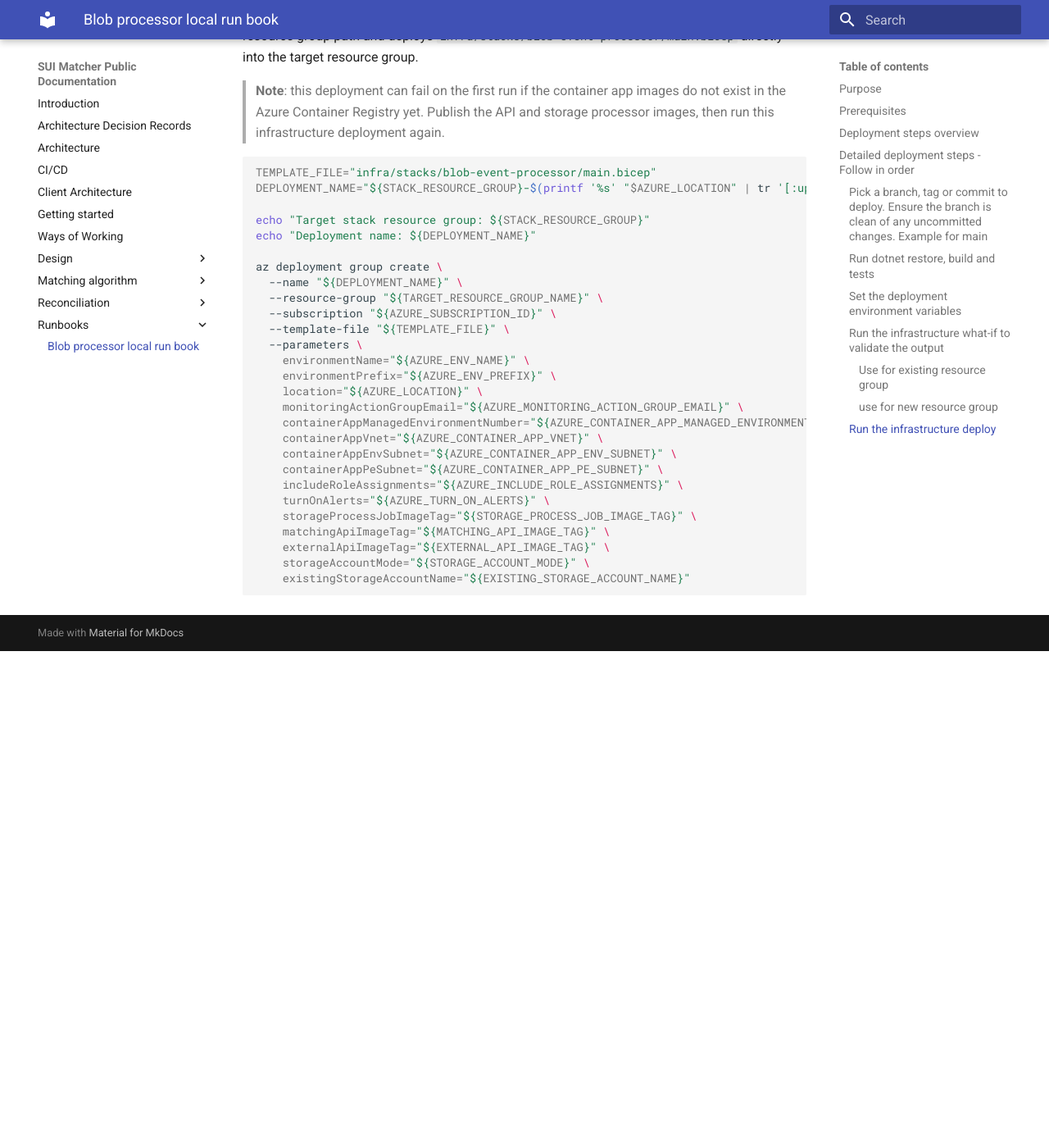
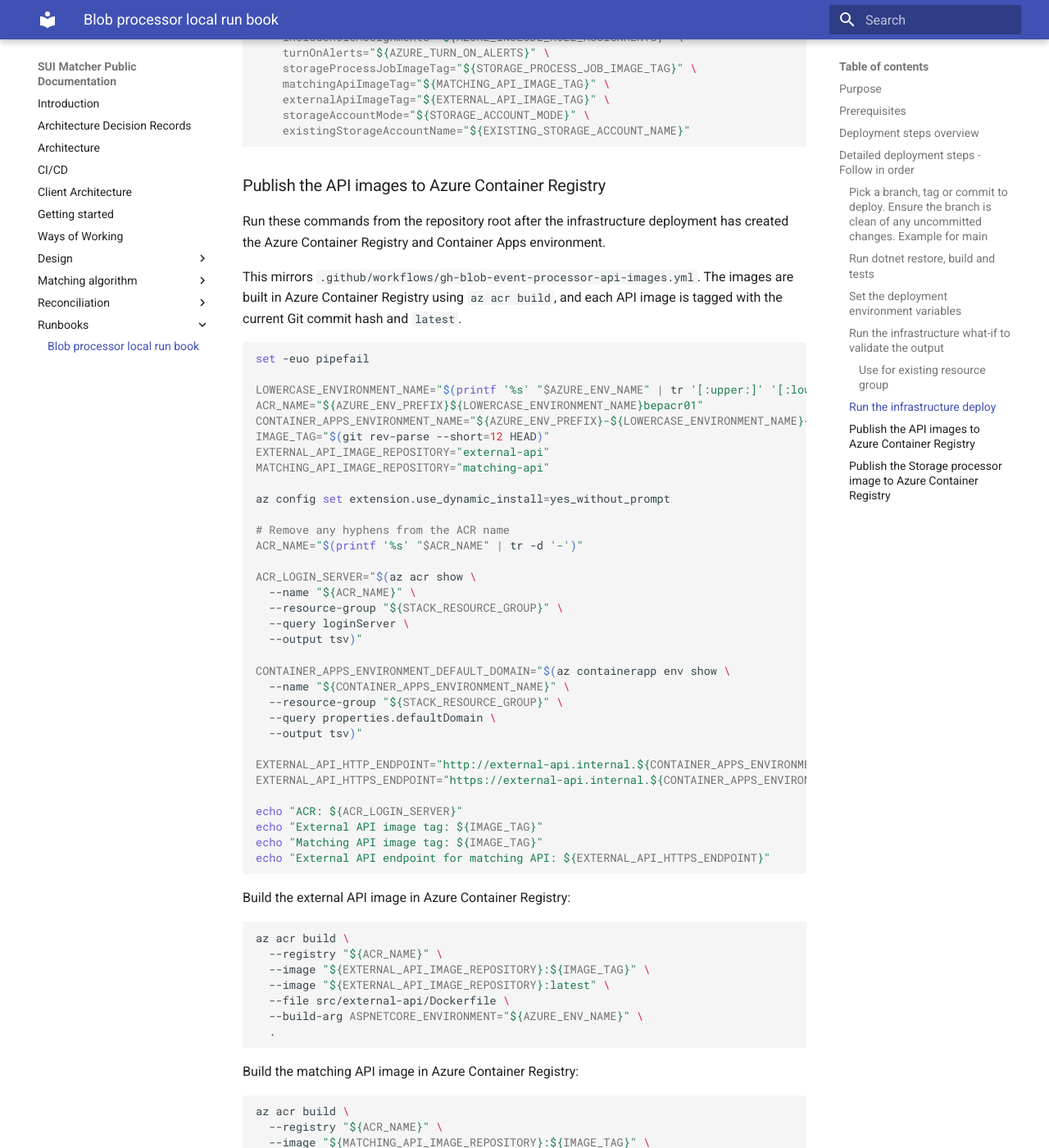
Before and after one commit to DFE-Digital/SUI_Matcher, an MkDocs documentation site: the page built from documentation/docs/runbooks/blob-processor-local-runbook.md, in a window 1280 px wide and 1400 px high, scrolled down 4354 px. Shown: the whole window at 82% size. Built offline with MkDocs 1.6.1 and Material for MkDocs 9.7.7, drawn with Linux system fonts in a browser that asks for light colours; before the commit the page ends 5148 px from its top, so only the background shows below that; some of the changed text lies outside the part shown.

Commit message:
add push images to runbook
also removed the create rg as were not using that yet

````diff
--- a/documentation/docs/runbooks/blob-processor-local-runbook.md
+++ b/documentation/docs/runbooks/blob-processor-local-runbook.md
@@ -17,9 +17,10 @@
 3. [Set the deployment environment variables](#set-the-deployment-environment-variables).
 4. [Run the infrastructure what-if to validate the output](#run-the-infrastructure-what-if-to-validate-the-output).
 5. [Run the infrastructure deployment](#run-the-infrastructure-deploy).
-6. TODO: Run the API' and Storage processor deployment which will deploy the API and Storage processor applications to the Azure container registry.
-7. TODO: Run the infrastructure deployment again to deploy the applications to the environment.
-8. Run the smoke tests to validate the deployment. You can do this by placing a CSV file in the blob storage and checking the logs of the storage processor to see if it has processed the file.
+6. [Publish the API images to Azure Container Registry](#publish-the-api-images-to-azure-container-registry).
+7. [Publish the Storage processor image to Azure Container Registry](#publish-the-storage-processor-image-to-azure-container-registry).
+8. TODO: Run the infrastructure deployment again to deploy the applications to the environment.
+9. Run the smoke tests to validate the deployment. You can do this by placing a CSV file in the blob storage and checking the logs of the storage processor to see if it has processed the file.
 
 ## Detailed deployment steps - Follow in order
 
@@ -167,37 +168,6 @@
 
 ```
 
-#### use for new resource group
-
-```bash
-
-TEMPLATE_FILE="infra/stacks/blob-event-processor/subscription.bicep"
-
-az deployment group what-if \
-  --name "${DEPLOYMENT_NAME}" \
-  --resource-group "${TARGET_RESOURCE_GROUP_NAME}" \
-  --subscription "${AZURE_SUBSCRIPTION_ID}" \
-  --template-file "${TEMPLATE_FILE}" \
-  --parameters \
-    environmentName="${AZURE_ENV_NAME}" \
-    environmentPrefix="${AZURE_ENV_PREFIX}" \
-    location="${AZURE_LOCATION}" \
-    monitoringActionGroupEmail="${AZURE_MONITORING_ACTION_GROUP_EMAIL}" \
-    containerAppManagedEnvironmentNumber="${AZURE_CONTAINER_APP_MANAGED_ENVIRONMENT_NUMBER}" \
-    containerAppVnet="${AZURE_CONTAINER_APP_VNET}" \
-    containerAppEnvSubnet="${AZURE_CONTAINER_APP_ENV_SUBNET}" \
-    containerAppPeSubnet="${AZURE_CONTAINER_APP_PE_SUBNET}" \
-    includeRoleAssignments="${AZURE_INCLUDE_ROLE_ASSIGNMENTS}" \
-    turnOnAlerts="${AZURE_TURN_ON_ALERTS}" \
-    storageProcessJobImageTag="${STORAGE_PROCESS_JOB_IMAGE_TAG}" \
-    matchingApiImageTag="${MATCHING_API_IMAGE_TAG}" \
-    externalApiImageTag="${EXTERNAL_API_IMAGE_TAG}" \
-    resourceGroupMode="${RESOURCE_GROUP_MODE}" \
-    targetResourceGroupName="${TARGET_RESOURCE_GROUP_NAME}" \
-    storageAccountMode="${STORAGE_ACCOUNT_MODE}" \
-    existingStorageAccountName="${EXISTING_STORAGE_ACCOUNT_NAME}"
-```
-
 ### Run the infrastructure deploy
 
 Review the what-if output before running the deployment. This command follows the existing resource group path and deploys
@@ -235,3 +205,158 @@
     storageAccountMode="${STORAGE_ACCOUNT_MODE}" \
     existingStorageAccountName="${EXISTING_STORAGE_ACCOUNT_NAME}"
 ```
+
+### Publish the API images to Azure Container Registry
+
+Run these commands from the repository root after the infrastructure deployment has created the Azure Container Registry
+and Container Apps environment.
+
+This mirrors `.github/workflows/gh-blob-event-processor-api-images.yml`. The images are built in Azure Container
+Registry using `az acr build`, and each API image is tagged with the current Git commit hash and `latest`.
+
+```bash
+set -euo pipefail
+
+LOWERCASE_ENVIRONMENT_NAME="$(printf '%s' "$AZURE_ENV_NAME" | tr '[:upper:]' '[:lower:]')"
+ACR_NAME="${AZURE_ENV_PREFIX}${LOWERCASE_ENVIRONMENT_NAME}bepacr01"
+CONTAINER_APPS_ENVIRONMENT_NAME="${AZURE_ENV_PREFIX}-${LOWERCASE_ENVIRONMENT_NAME}-bep-cae-${AZURE_CONTAINER_APP_MANAGED_ENVIRONMENT_NUMBER}"
+IMAGE_TAG="$(git rev-parse --short=12 HEAD)"
+EXTERNAL_API_IMAGE_REPOSITORY="external-api"
+MATCHING_API_IMAGE_REPOSITORY="matching-api"
+
+az config set extension.use_dynamic_install=yes_without_prompt
+
+# Remove any hyphens from the ACR name
+ACR_NAME="$(printf '%s' "$ACR_NAME" | tr -d '-')"
+
+ACR_LOGIN_SERVER="$(az acr show \
+  --name "${ACR_NAME}" \
+  --resource-group "${STACK_RESOURCE_GROUP}" \
+  --query loginServer \
+  --output tsv)"
+
+CONTAINER_APPS_ENVIRONMENT_DEFAULT_DOMAIN="$(az containerapp env show \
+  --name "${CONTAINER_APPS_ENVIRONMENT_NAME}" \
+  --resource-group "${STACK_RESOURCE_GROUP}" \
+  --query properties.defaultDomain \
+  --output tsv)"
+
+EXTERNAL_API_HTTP_ENDPOINT="http://external-api.internal.${CONTAINER_APPS_ENVIRONMENT_DEFAULT_DOMAIN}"
+EXTERNAL_API_HTTPS_ENDPOINT="https://external-api.internal.${CONTAINER_APPS_ENVIRONMENT_DEFAULT_DOMAIN}"
+
+echo "ACR: ${ACR_LOGIN_SERVER}"
+echo "External API image tag: ${IMAGE_TAG}"
+echo "Matching API image tag: ${IMAGE_TAG}"
+echo "External API endpoint for matching API: ${EXTERNAL_API_HTTPS_ENDPOINT}"
+```
+
+Build the external API image in Azure Container Registry:
+
+```bash
+az acr build \
+  --registry "${ACR_NAME}" \
+  --image "${EXTERNAL_API_IMAGE_REPOSITORY}:${IMAGE_TAG}" \
+  --image "${EXTERNAL_API_IMAGE_REPOSITORY}:latest" \
+  --file src/external-api/Dockerfile \
+  --build-arg ASPNETCORE_ENVIRONMENT="${AZURE_ENV_NAME}" \
+  .
+```
+
+Build the matching API image in Azure Container Registry:
+
+```bash
+az acr build \
+  --registry "${ACR_NAME}" \
+  --image "${MATCHING_API_IMAGE_REPOSITORY}:${IMAGE_TAG}" \
+  --image "${MATCHING_API_IMAGE_REPOSITORY}:latest" \
+  --file src/matching-api/Dockerfile \
+  --build-arg ASPNETCORE_ENVIRONMENT="${AZURE_ENV_NAME}" \
+  --build-arg EXTERNAL_API_HTTP_ENDPOINT="${EXTERNAL_API_HTTP_ENDPOINT}" \
+  --build-arg EXTERNAL_API_HTTPS_ENDPOINT="${EXTERNAL_API_HTTPS_ENDPOINT}" \
+  .
+```
+
+Check that both repositories contain the current Git commit hash and `latest` tags:
+
+```bash
+az acr repository show-tags \
+  --name "${ACR_NAME}" \
+  --repository "${EXTERNAL_API_IMAGE_REPOSITORY}" \
+  --output table
+
+az acr repository show-tags \
+  --name "${ACR_NAME}" \
+  --repository "${MATCHING_API_IMAGE_REPOSITORY}" \
+  --output table
+```
+
+### Publish the Storage processor image to Azure Container Registry
+
+Run these commands from the repository root after the API images have been published.
+
+This mirrors `.github/workflows/gh-blob-event-processor-storage-job-image.yml`. The image is built in Azure Container
+Registry using `az acr build`, and the storage processor image is tagged with the current Git commit hash and `latest`.
+
+```bash
+set -euo pipefail
+
+LOWERCASE_ENVIRONMENT_NAME="$(printf '%s' "$AZURE_ENV_NAME" | tr '[:upper:]' '[:lower:]')"
+ACR_NAME="${AZURE_ENV_PREFIX}${LOWERCASE_ENVIRONMENT_NAME}bepacr01"
+CONTAINER_APPS_ENVIRONMENT_NAME="${AZURE_ENV_PREFIX}-${LOWERCASE_ENVIRONMENT_NAME}-bep-cae-${AZURE_CONTAINER_APP_MANAGED_ENVIRONMENT_NUMBER}"
+IMAGE_TAG="$(git rev-parse --short=12 HEAD)"
+IMAGE_REPOSITORY="sui-client-storage-process-job"
+
+az config set extension.use_dynamic_install=yes_without_prompt
+
+# Remove any hyphens from the ACR name
+ACR_NAME="$(printf '%s' "$ACR_NAME" | tr -d '-')"
+
+ACR_LOGIN_SERVER="$(az acr show \
+  --name "${ACR_NAME}" \
+  --resource-group "${STACK_RESOURCE_GROUP}" \
+  --query loginServer \
+  --output tsv)"
+
+CONTAINER_APPS_ENVIRONMENT_DEFAULT_DOMAIN="$(az containerapp env show \
+  --name "${CONTAINER_APPS_ENVIRONMENT_NAME}" \
+  --resource-group "${STACK_RESOURCE_GROUP}" \
+  --query properties.defaultDomain \
+  --output tsv)"
+
+MATCH_API_BASE_ADDRESS="https://matching-api.internal.${CONTAINER_APPS_ENVIRONMENT_DEFAULT_DOMAIN}"
+
+echo "ACR: ${ACR_LOGIN_SERVER}"
+echo "Storage processor image tag: ${IMAGE_TAG}"
+echo "Matching API base address: ${MATCH_API_BASE_ADDRESS}"
+```
+
+Build the storage processor image in Azure Container Registry:
+
+```bash
+az acr build \
+  --registry "${ACR_NAME}" \
+  --image "${IMAGE_REPOSITORY}:${IMAGE_TAG}" \
+  --image "${IMAGE_REPOSITORY}:latest" \
+  --file src/SUI.Client/SUI.Client.StorageProcessJob/Dockerfile \
+  --build-arg MATCH_API_BASE_ADDRESS="${MATCH_API_BASE_ADDRESS}" \
+  --build-arg CSV_DATE_FORMAT=yyyy-MM-dd \
+  --build-arg CSV_COLUMN_ID=Id \
+  --build-arg CSV_COLUMN_GIVEN=GivenName \
+  --build-arg CSV_COLUMN_FAMILY=FamilyName \
+  --build-arg CSV_COLUMN_BIRTH_DATE=DOB \
+  --build-arg CSV_COLUMN_EMAIL=EMAIL \
+  --build-arg CSV_COLUMN_POSTCODE=POSTCODE \
+  --build-arg CSV_COLUMN_GENDER=GENDER \
+  --build-arg CSV_COLUMN_PHONE=PHONE \
+  --build-arg CSV_COLUMN_NHS_NUMBER=NHS_NUMBER \
+  .
+```
+
+Check that the repository contains the current Git commit hash and `latest` tags:
+
+```bash
+az acr repository show-tags \
+  --name "${ACR_NAME}" \
+  --repository "${IMAGE_REPOSITORY}" \
+  --output table
+```
````
